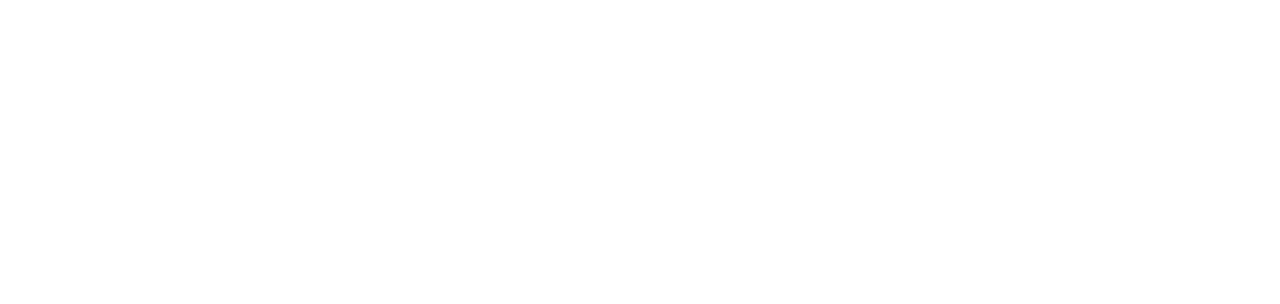
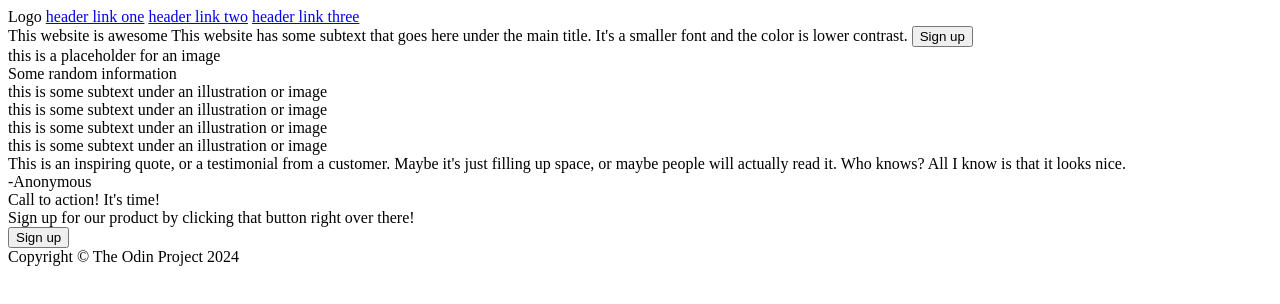
Before and after one commit to typrgs/landing-page-project, a plain HTML site: page index.html in a window 1280 px wide. Drawn offline with Linux system fonts and the light colour scheme.

Commit message:
Base HTML written.

```diff
--- a/index.html
+++ b/index.html
@@ -6,6 +6,60 @@
   <title>Landing Page</title>
 </head>
 <body>
-
+  <header>
+    Logo
+    <a href="#">header link one</a>
+    <a href="#">header link two</a>
+    <a href="#">header link three</a>
+  </header>
+  <div>
+    <div>
+      <div class="top-text-container">
+        This website is awesome
+        <a>
+          This website has some subtext that goes here under the main title. It's a smaller font and the color is lower contrast.
+        </a>
+        <button>Sign up</button>
+      </div>
+      <div class="img-placeholder-box">this is a placeholder for an image</div>
+    </div>
+    <div>
+      Some random information
+      <div class="rounded-img-container">
+        <div class="rounded-box"></div>
+        this is some subtext under an illustration or image
+      </div>
+      <div class="rounded-img-container">
+        <div class="rounded-box"></div>
+        this is some subtext under an illustration or image
+      </div>
+      <div class="rounded-img-container">
+        <div class="rounded-box"></div>
+        this is some subtext under an illustration or image
+      </div>
+      <div class="rounded-img-container">
+        <div class="rounded-box"></div>
+        this is some subtext under an illustration or image
+      </div>
+    </div>
+    <div>
+      This is an inspiring quote, or a testimonial from a customer. Maybe it's just filling up space, or maybe people will actually read it. Who knows? All I know is that it looks nice.
+      <div class="quote-author">-Anonymous</div>
+    </div>
+    <div>
+      <div class="sign-up-box">
+        <div>
+          Call to action! It's time!
+          <div class="sign-up-subtext">
+            Sign up for our product by clicking that button right over there!
+          </div>
+        </div>
+        <button>Sign up</button>
+      </div>
+    </div>
+    <footer>
+      Copyright © The Odin Project 2024
+    </footer>
+  </div>
 </body>
 </html>
```
